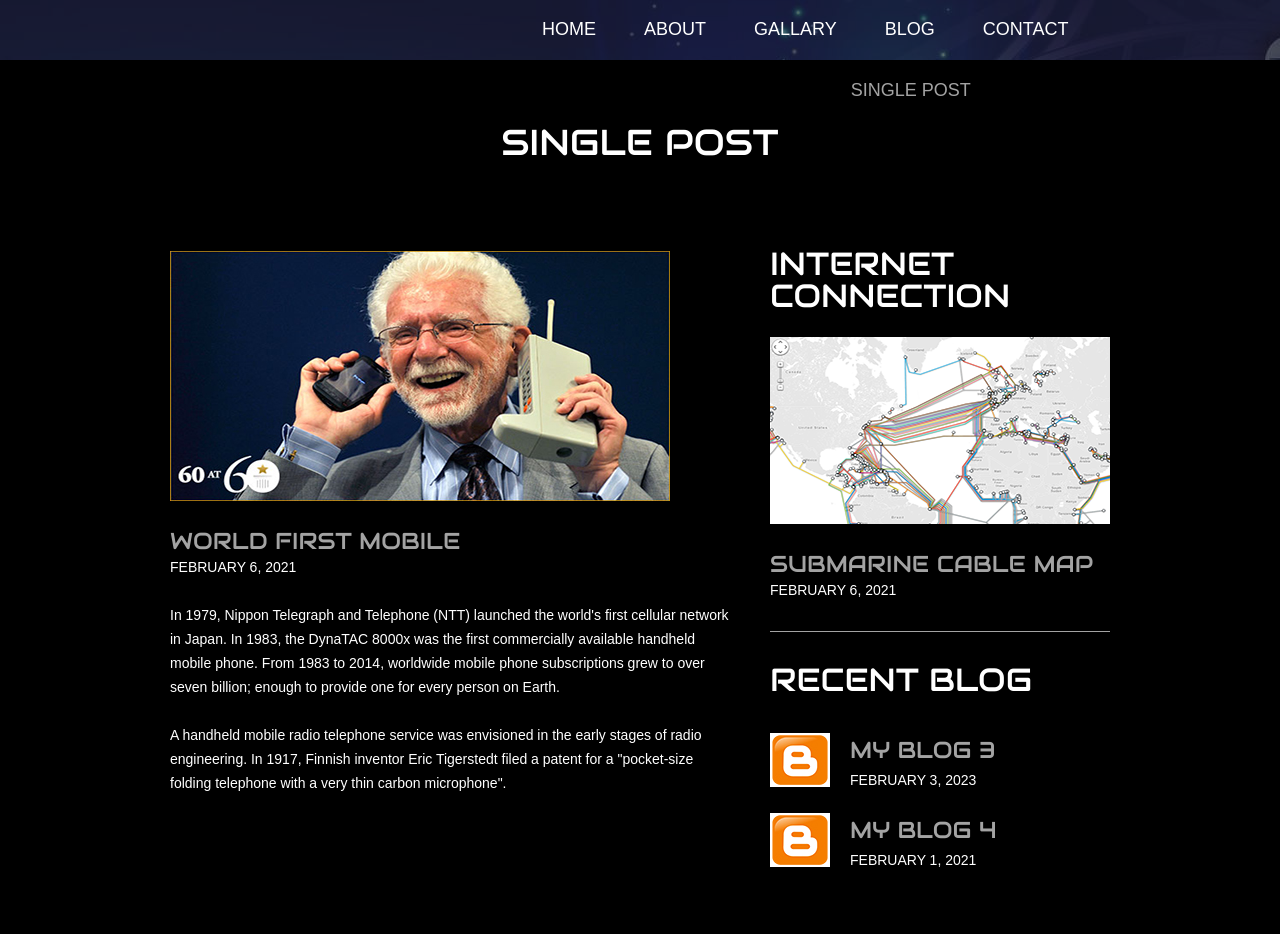
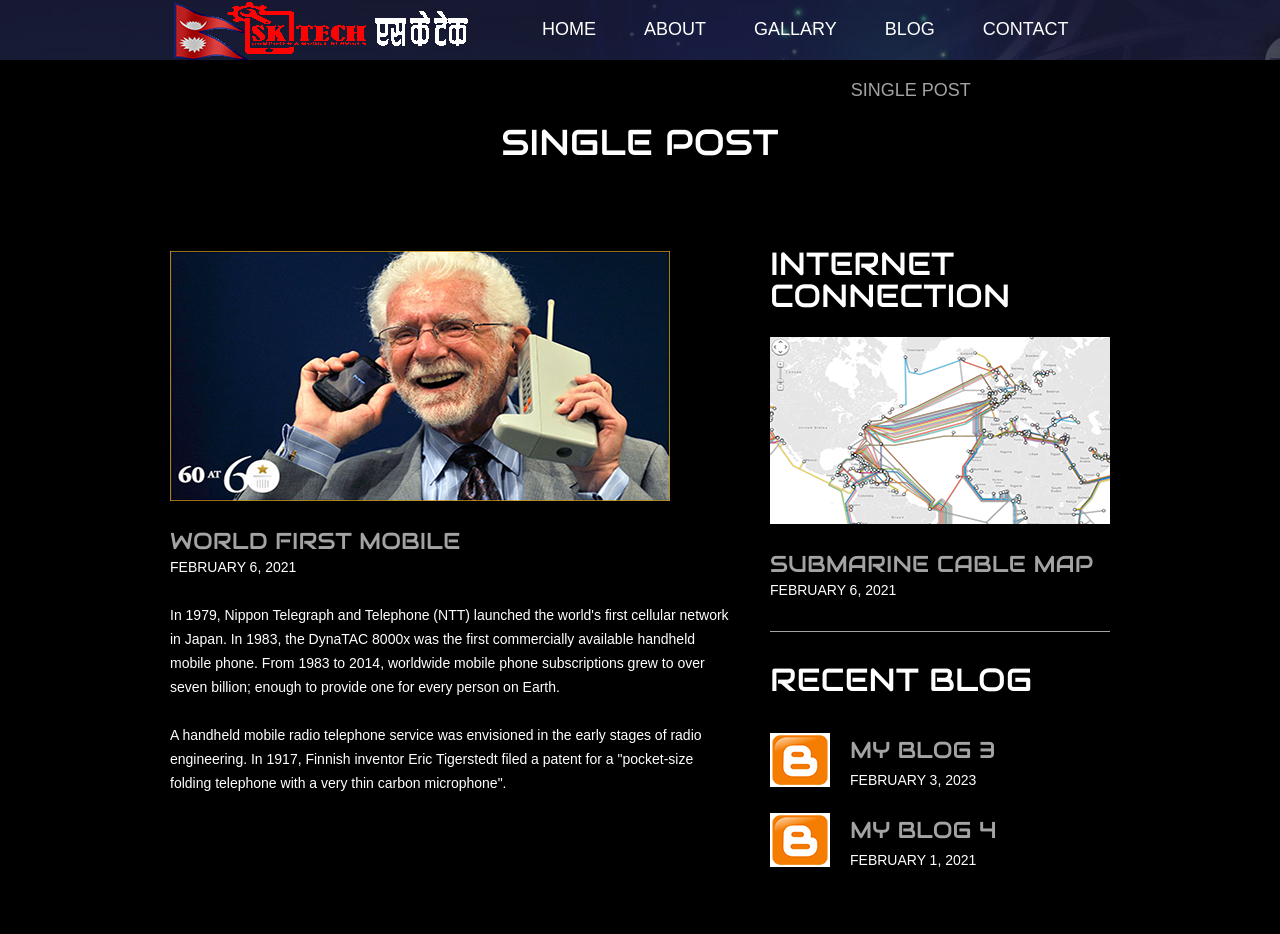
Before and after one commit to kplrivan/lamichhanekrishna, a plain HTML site: page singlepost.html in a window 1280 px wide. Shown: the top 934 px of the page. Drawn offline with Linux system fonts and the light colour scheme.

Commit message:
Update singlepost.html

```diff
--- a/singlepost.html
+++ b/singlepost.html
@@ -13,7 +13,7 @@
 	<div id="page">
 		<div id="header">
 			<div>
-				<a href="index.html" class="logo"><img src="images/logo.png" alt=""></a>
+				<a href="index.html" class="logo"><img src="images/logo.gif" alt=""></a>
 				<ul id="navigation">
 					<li>
 						<a href="index.html">Home</a>
```
